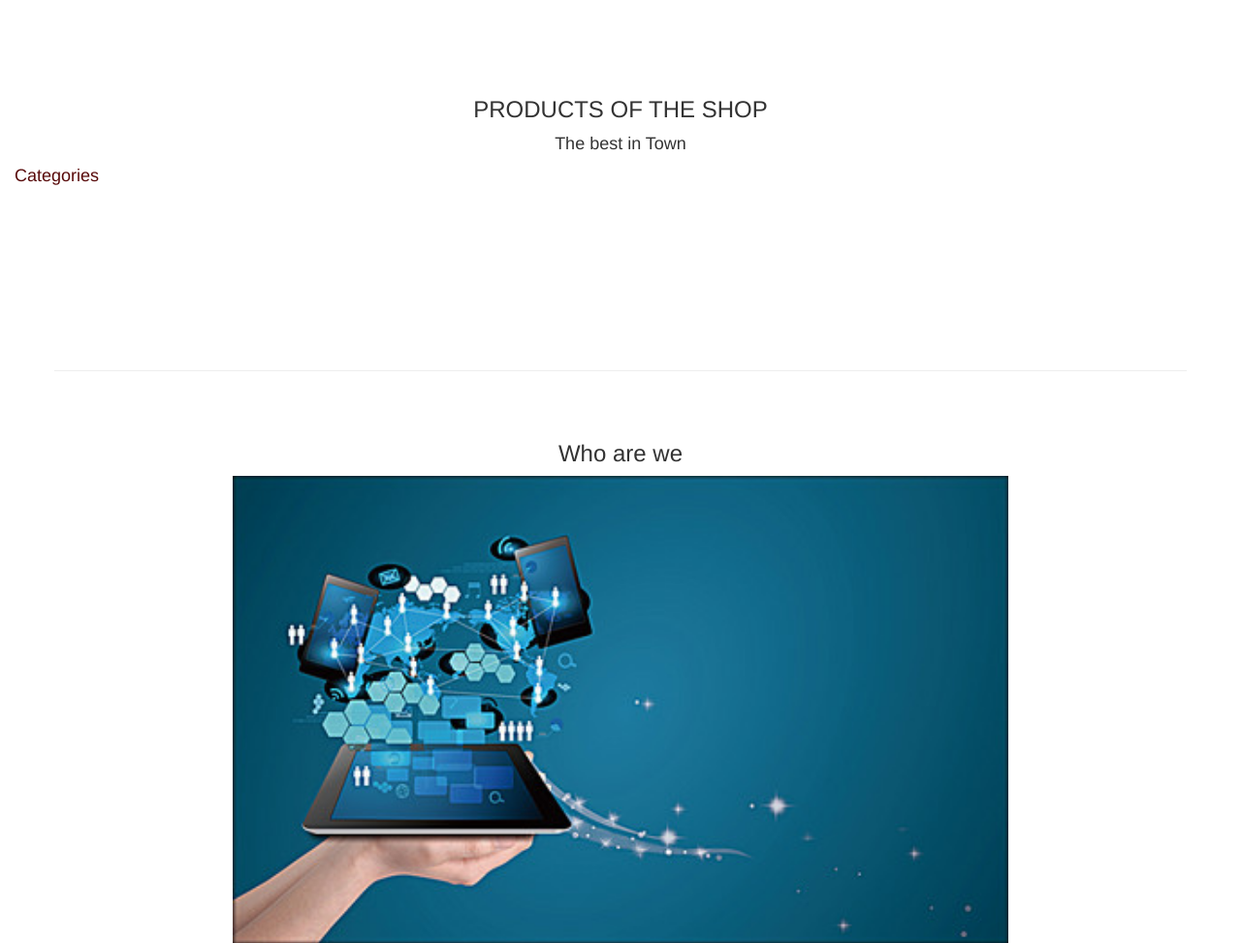
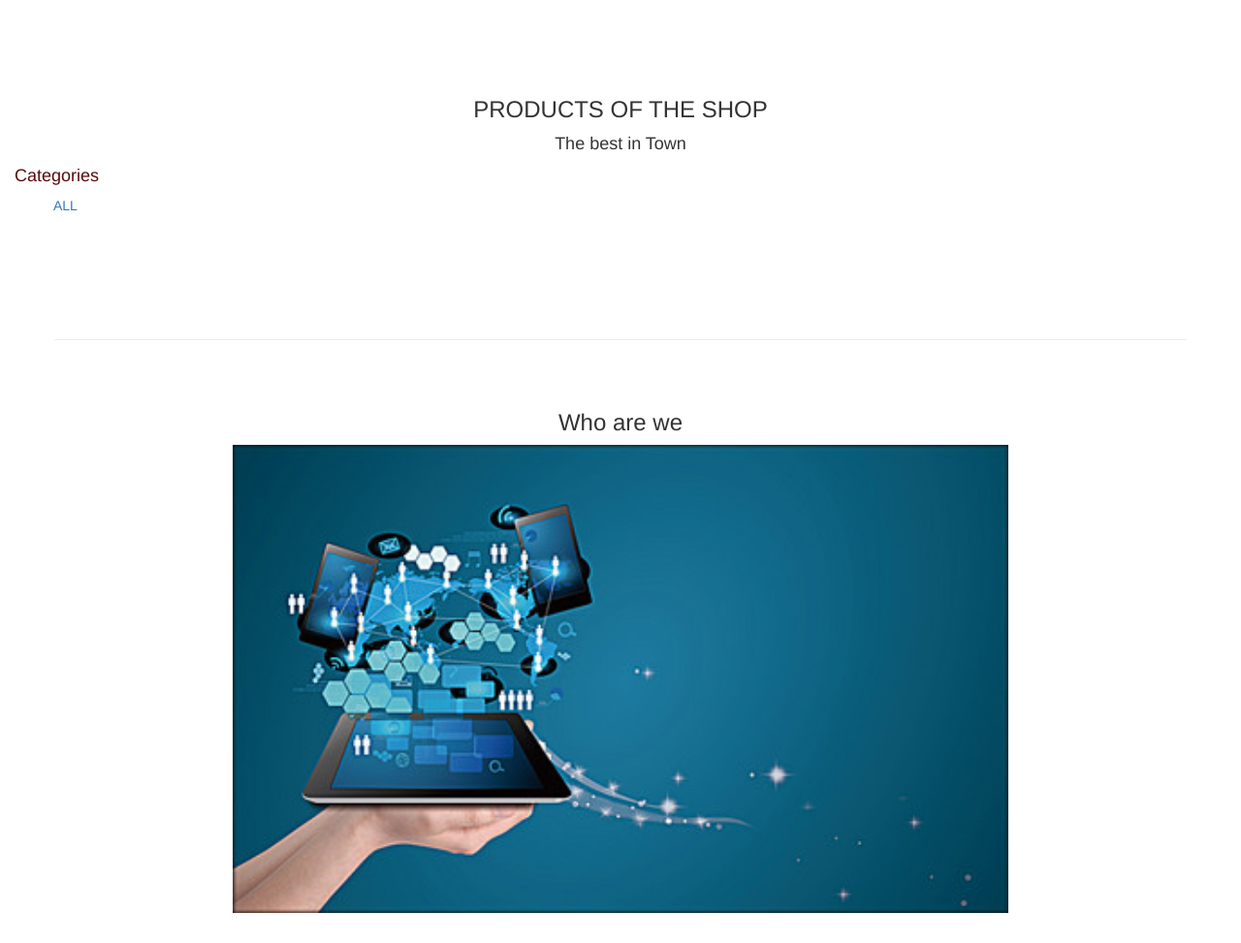
Before and after one commit to aludwig8/hackathon_team2, a PHP site: template src/resources/views/products.twig in a window 1280 px wide. Shown: the part 52-1025 px from the top of the page at 97% size. Run offline with PHP 8.4, Linux system fonts and the light colour scheme; the template is opened without the code that fills it, so the values that code supplies are empty; some libraries are stand-ins or nearby versions.

Commit message:
bug fixed in rendering products

```diff
--- a/src/resources/views/products.twig
+++ b/src/resources/views/products.twig
@@ -38,6 +38,9 @@
 <p class="w3-center w3-large">The best in Town</p>
 <h4 style="color: #580A0A;font-family: " Helvetica Neue", Helvetica, Arial, sans-serif">Categories</h4>
 <ul style="display: inline">
+    <li style="display: inline;background-color"><a style="text-decoration: none;text-decoration-color: #580A0A"
+                                                    href="/products">ALL</a>
+    </li>
     {% for category in categories %}
         <li style="display: inline;background-color"><a style="text-decoration: none;text-decoration-color: #580A0A"
                                                         href="/products/filter?category_id={{ category.id }}">{{ category.name }}</a>
@@ -49,10 +52,10 @@
 <div class="w3-main w3-content w3-padding" style="max-width:1200px;margin-top:100px">
 
     <!-- First Photo Grid-->
-    <div class="w3-row-padding w3-padding-16 w3-center row">
+
         {% for product in products %}
 
-            <div class="w3-quarter ">
+            <div class="w3-quarter col-md-3 ">
                 <img src="/{{ product.profile_picture }}" alt="" style="width:200px; height:247px">
                 <h3>{{ product.name }}</h3>
                 <p>{{ product.description }}</p>
@@ -61,9 +64,10 @@
                        value="Add to Cart"/>
             </div>
 
+
         {% endfor %}
 
-    </div>
+
 
     <!-- Pagination -->
 
```
